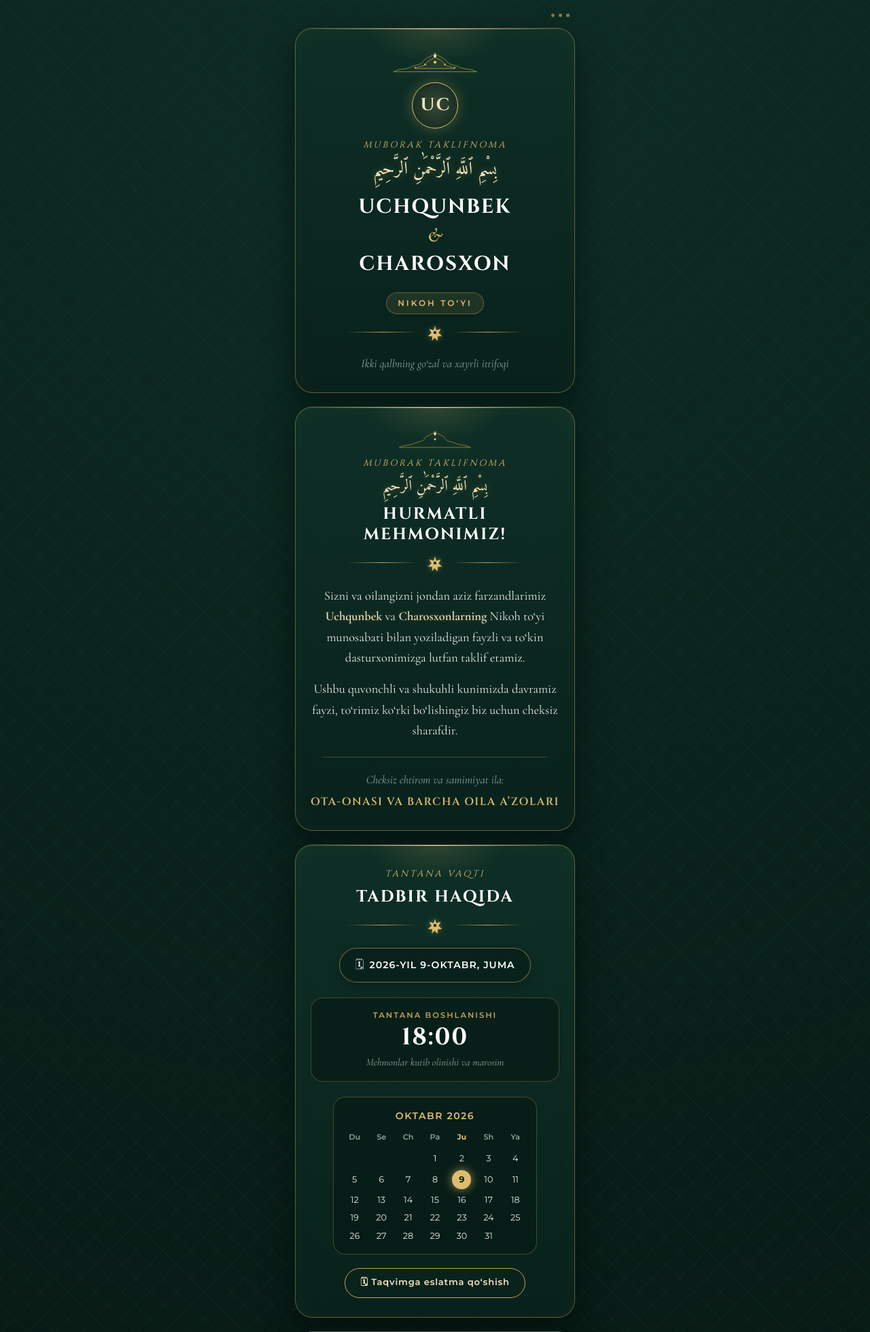
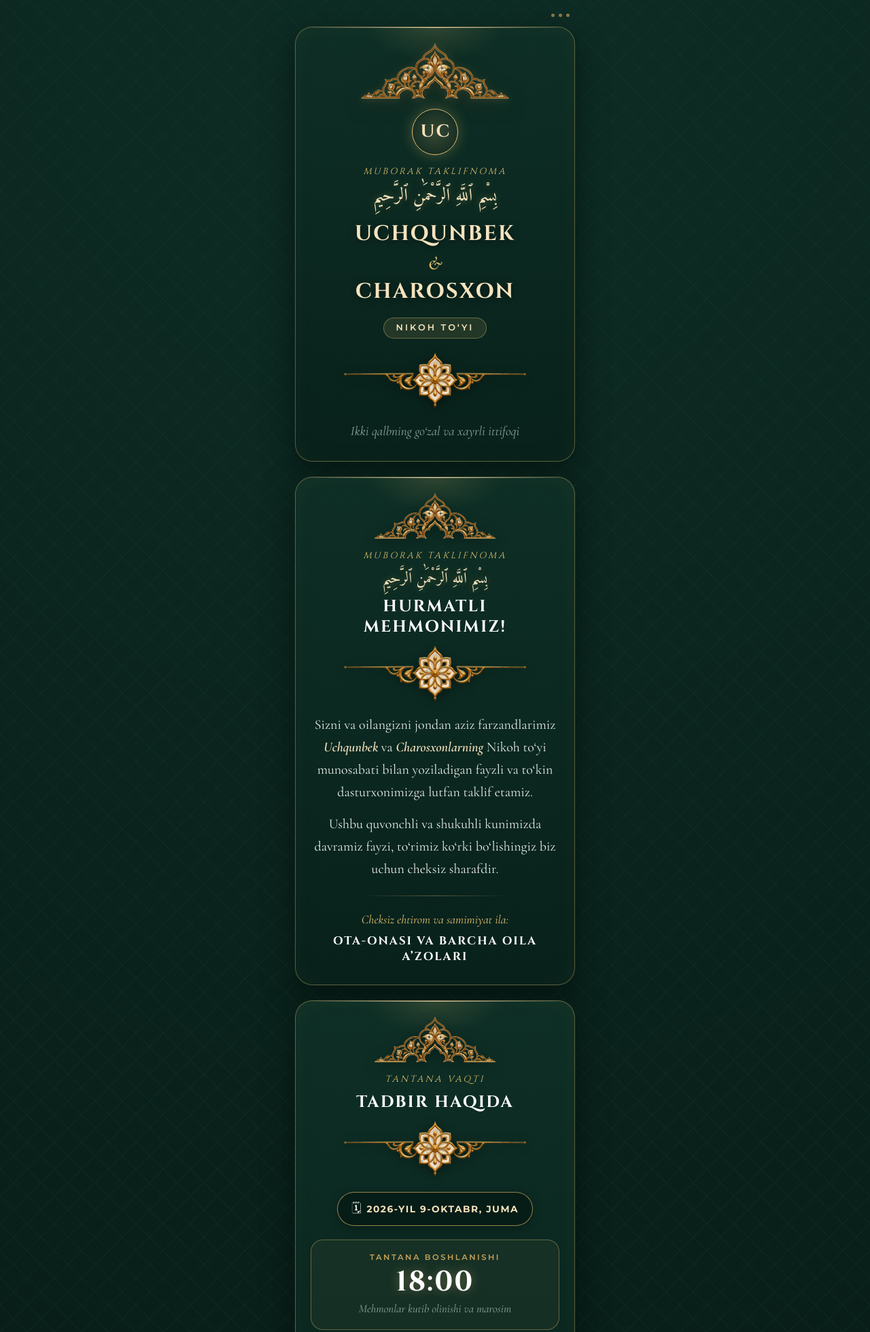
Before and after one commit to AbdulazizFrost/taklivo-bot, a Python web app: template templates/orders/9/index.html in a window 1280 px wide. Shown: the top 1959 px of the page at 68% size. Run offline with Jinja, Linux system fonts and the light colour scheme; the template is opened without the code that fills it, so the values that code supplies are empty; some libraries are stand-ins or nearby versions.

Commit message:
feat(order-9): integrate original 3D golden arch and floral divider assets

```diff
--- a/templates/orders/9/index.html
+++ b/templates/orders/9/index.html
@@ -27,21 +27,9 @@
             <section class="emerald-card hero-card">
                 <div class="card-glow"></div>
 
-                <!-- Ornate Gold Taj / Crown Header -->
-                <div class="gold-taj-ornament">
-                    <svg viewBox="0 0 240 60" class="taj-svg" preserveAspectRatio="xMidYMid meet">
-                        <!-- Crown / Arch Motif -->
-                        <path d="M120 6 C115 16, 95 18, 90 28 C85 38, 70 36, 60 42 C50 48, 30 46, 15 54 L225 54 C210 46, 190 48, 180 42 C170 36, 155 38, 150 28 C145 18, 125 16, 120 6 Z" fill="none" stroke="#d4af37" stroke-width="1.2" opacity="0.9"/>
-                        <!-- Inner Filigree Details -->
-                        <path d="M120 16 C112 24, 100 25, 96 34 C92 41, 78 40, 70 46 L170 46 C162 40, 148 41, 144 34 C140 25, 128 24, 120 16 Z" fill="rgba(212,175,55,0.08)" stroke="#e5c777" stroke-width="1"/>
-                        <!-- Center Diamond & Gems -->
-                        <polygon points="120,8 124,14 120,20 116,14" fill="#f8e5b9"/>
-                        <circle cx="120" cy="30" r="3.5" fill="#e5c777"/>
-                        <circle cx="95" cy="36" r="2.5" fill="#d4af37"/>
-                        <circle cx="145" cy="36" r="2.5" fill="#d4af37"/>
-                        <circle cx="70" cy="44" r="2" fill="#c5a059"/>
-                        <circle cx="170" cy="44" r="2" fill="#c5a059"/>
-                    </svg>
+                <!-- Exact 3D Gold Arch Ornament -->
+                <div class="gold-arch-wrap">
+                    <img src="images/gold-arch.png" alt="Zarhal Toj Naqshi" class="gold-arch-img">
                 </div>
 
                 <div class="monogram-badge">
@@ -62,16 +50,9 @@
 
                 <span class="event-type-badge">NIKOH TO‘YI</span>
 
-                <!-- Rosette Divider -->
-                <div class="rosette-divider">
-                    <span class="rosette-line"></span>
-                    <div class="rosette-symbol">
-                        <svg viewBox="0 0 40 40" class="rosette-svg">
-                            <path d="M20 5 L23 15 L33 12 L28 21 L36 28 L26 29 L26 39 L19 32 L13 39 L14 29 L4 28 L12 21 L7 12 L17 15 Z" fill="#dfbd6e"/>
-                            <circle cx="20" cy="20" r="4" fill="#0b241e" stroke="#dfbd6e" stroke-width="1.5"/>
-                        </svg>
-                    </div>
-                    <span class="rosette-line"></span>
+                <!-- Exact 3D Gold Rosette Divider -->
+                <div class="gold-divider-wrap">
+                    <img src="images/gold-divider.png" alt="Zarhal Naqshli Chiziq" class="gold-divider-img">
                 </div>
 
                 <p class="hero-subtext">Ikki qalbning go‘zal va xayrli ittifoqi</p>
@@ -81,13 +62,9 @@
             <section class="emerald-card invite-letter-card">
                 <div class="card-glow"></div>
 
-                <!-- Crown Ornament -->
-                <div class="gold-taj-ornament mini">
-                    <svg viewBox="0 0 240 60" class="taj-svg" preserveAspectRatio="xMidYMid meet">
-                        <path d="M120 6 C115 16, 95 18, 90 28 C85 38, 70 36, 60 42 C50 48, 30 46, 15 54 L225 54 C210 46, 190 48, 180 42 C170 36, 155 38, 150 28 C145 18, 125 16, 120 6 Z" fill="none" stroke="#d4af37" stroke-width="1.2"/>
-                        <polygon points="120,8 124,14 120,20 116,14" fill="#f8e5b9"/>
-                        <circle cx="120" cy="30" r="3" fill="#e5c777"/>
-                    </svg>
+                <!-- Exact 3D Gold Arch Ornament -->
+                <div class="gold-arch-wrap mini">
+                    <img src="images/gold-arch.png" alt="Zarhal Toj Naqshi" class="gold-arch-img">
                 </div>
 
                 <span class="sub-header-tag">MUBORAK TAKLIFNOMA</span>
@@ -98,16 +75,9 @@
 
                 <h2 class="main-card-headline">HURMATLI MEHMONIMIZ!</h2>
 
-                <!-- Rosette Divider -->
-                <div class="rosette-divider">
-                    <span class="rosette-line"></span>
-                    <div class="rosette-symbol">
-                        <svg viewBox="0 0 40 40" class="rosette-svg">
-                            <path d="M20 5 L23 15 L33 12 L28 21 L36 28 L26 29 L26 39 L19 32 L13 39 L14 29 L4 28 L12 21 L7 12 L17 15 Z" fill="#dfbd6e"/>
-                            <circle cx="20" cy="20" r="4" fill="#0b241e" stroke="#dfbd6e" stroke-width="1.5"/>
-                        </svg>
-                    </div>
-                    <span class="rosette-line"></span>
+                <!-- Exact 3D Gold Rosette Divider -->
+                <div class="gold-divider-wrap">
+                    <img src="images/gold-divider.png" alt="Zarhal Naqshli Chiziq" class="gold-divider-img">
                 </div>
 
                 <div class="letter-body-paragraphs">
@@ -135,19 +105,17 @@
             <section class="emerald-card event-details-card">
                 <div class="card-glow"></div>
 
+                <!-- Exact 3D Gold Arch Ornament -->
+                <div class="gold-arch-wrap mini">
+                    <img src="images/gold-arch.png" alt="Zarhal Toj Naqshi" class="gold-arch-img">
+                </div>
+
                 <span class="sub-header-tag">TANTANA VAQTI</span>
                 <h2 class="main-card-headline">TADBIR HAQIDA</h2>
 
-                <!-- Rosette Divider -->
-                <div class="rosette-divider">
-                    <span class="rosette-line"></span>
-                    <div class="rosette-symbol">
-                        <svg viewBox="0 0 40 40" class="rosette-svg">
-                            <path d="M20 5 L23 15 L33 12 L28 21 L36 28 L26 29 L26 39 L19 32 L13 39 L14 29 L4 28 L12 21 L7 12 L17 15 Z" fill="#dfbd6e"/>
-                            <circle cx="20" cy="20" r="4" fill="#0b241e" stroke="#dfbd6e" stroke-width="1.5"/>
-                        </svg>
-                    </div>
-                    <span class="rosette-line"></span>
+                <!-- Exact 3D Gold Rosette Divider -->
+                <div class="gold-divider-wrap">
+                    <img src="images/gold-divider.png" alt="Zarhal Naqshli Chiziq" class="gold-divider-img">
                 </div>
 
                 <!-- Date Pill from Screenshot -->
@@ -225,19 +193,17 @@
             <section class="emerald-card venue-location-card">
                 <div class="card-glow"></div>
 
+                <!-- Exact 3D Gold Arch Ornament -->
+                <div class="gold-arch-wrap mini">
+                    <img src="images/gold-arch.png" alt="Zarhal Toj Naqshi" class="gold-arch-img">
+                </div>
+
                 <span class="sub-header-tag">MANZIL & LOKATSIYA</span>
                 <h2 class="main-card-headline">TO‘YXONA MANZILI</h2>
 
-                <!-- Rosette Divider -->
-                <div class="rosette-divider">
-                    <span class="rosette-line"></span>
-                    <div class="rosette-symbol">
-                        <svg viewBox="0 0 40 40" class="rosette-svg">
-                            <path d="M20 5 L23 15 L33 12 L28 21 L36 28 L26 29 L26 39 L19 32 L13 39 L14 29 L4 28 L12 21 L7 12 L17 15 Z" fill="#dfbd6e"/>
-                            <circle cx="20" cy="20" r="4" fill="#0b241e" stroke="#dfbd6e" stroke-width="1.5"/>
-                        </svg>
-                    </div>
-                    <span class="rosette-line"></span>
+                <!-- Exact 3D Gold Rosette Divider -->
+                <div class="gold-divider-wrap">
+                    <img src="images/gold-divider.png" alt="Zarhal Naqshli Chiziq" class="gold-divider-img">
                 </div>
 
                 <div class="venue-showcase-box">
@@ -293,8 +259,18 @@
             <section class="emerald-card ayah-blessing-card">
                 <div class="card-glow"></div>
 
+                <!-- Exact 3D Gold Arch Ornament -->
+                <div class="gold-arch-wrap mini">
+                    <img src="images/gold-arch.png" alt="Zarhal Toj Naqshi" class="gold-arch-img">
+                </div>
+
                 <div class="ayah-arabic-text">
                     وَمِنْ آيَاتِهِ أَنْ خَلَقَ لَكُم مِّنْ أَنفُسِكُمْ أَزْوَاجًا لِّتَسْكُنُوا إِلَيْهَا وَجَعَلَ بَيْنَكُم مَّوَدَّةً وَرَحْمَةً
+                </div>
+
+                <!-- Exact 3D Gold Rosette Divider -->
+                <div class="gold-divider-wrap">
+                    <img src="images/gold-divider.png" alt="Zarhal Naqshli Chiziq" class="gold-divider-img">
                 </div>
 
                 <blockquote class="ayah-uzbek-translation">
--- a/templates/orders/9/style.css
+++ b/templates/orders/9/style.css
@@ -67,13 +67,13 @@ body {
     position: relative;
 }
 
-/* Decorative Top Dots (From screenshot top right) */
+/* Decorative Top Dots */
 .top-nav-decor {
     display: flex;
     justify-content: flex-end;
     align-items: center;
     gap: 6px;
-    padding: 0 8px 16px;
+    padding: 0 8px 14px;
 }
 
 .decor-dot {
@@ -88,17 +88,17 @@ body {
 .content-stream {
     display: flex;
     flex-direction: column;
-    gap: 20px;
+    gap: 22px;
 }
 
 /* ==========================================================================
-   THE EMERALD CARD (Exact match to screenshot container)
+   THE EMERALD CARD
    ========================================================================== */
 .emerald-card {
     background: var(--bg-card-gradient);
     border: 1px solid var(--gold-border);
     border-radius: var(--radius-card);
-    padding: 32px 22px 28px;
+    padding: 28px 22px 28px;
     text-align: center;
     position: relative;
     box-shadow: var(--shadow-emerald), inset 0 0 35px rgba(223, 189, 110, 0.04);
@@ -128,25 +128,47 @@ body {
 }
 
 /* ==========================================================================
-   ORNAMENTS & EMBLEMS
+   REAL 3D GOLD ORNAMENTS (From Reference Assets)
    ========================================================================== */
-.gold-taj-ornament {
-    width: 140px;
-    margin: 0 auto 12px;
+.gold-arch-wrap {
+    display: flex;
+    justify-content: center;
+    align-items: center;
+    margin: -6px auto 14px;
+    width: 100%;
 }
 
-.gold-taj-ornament.mini {
-    width: 120px;
-    margin: 0 auto 10px;
+.gold-arch-img {
+    width: 220px;
+    max-width: 68%;
+    height: auto;
+    display: block;
+    filter: drop-shadow(0 6px 14px rgba(0, 0, 0, 0.5)) drop-shadow(0 2px 6px rgba(223, 189, 110, 0.25));
 }
 
-.taj-svg {
+.gold-arch-wrap.mini .gold-arch-img {
+    width: 180px;
+    max-width: 58%;
+    filter: drop-shadow(0 4px 10px rgba(0, 0, 0, 0.45));
+}
+
+.gold-divider-wrap {
+    display: flex;
+    justify-content: center;
+    align-items: center;
+    margin: 12px auto 18px;
     width: 100%;
+}
+
+.gold-divider-img {
+    width: 270px;
+    max-width: 84%;
     height: auto;
     display: block;
-    filter: drop-shadow(0 2px 6px rgba(223, 189, 110, 0.3));
+    filter: drop-shadow(0 3px 8px rgba(0, 0, 0, 0.45));
 }
 
+/* Sub-header Tag */
 .sub-header-tag {
     display: block;
     font-family: var(--font-heading);
@@ -195,38 +217,8 @@ body {
     margin-left: 2px;
 }
 
-/* Rosette Divider (8-pointed star with gold whisker lines from screenshot) */
-.rosette-divider {
-    display: flex;
-    align-items: center;
-    justify-content: center;
-    gap: 12px;
-    margin: 14px auto 20px;
-    max-width: 260px;
-}
-
-.rosette-line {
-    flex: 1;
-    height: 1px;
-    background: linear-gradient(90deg, transparent, var(--gold-antique), transparent);
-}
-
-.rosette-symbol {
-    width: 26px;
-    height: 26px;
-    display: flex;
-    align-items: center;
-    justify-content: center;
-}
-
-.rosette-svg {
-    width: 100%;
-    height: 100%;
-    filter: drop-shadow(0 0 4px rgba(223, 189, 110, 0.4));
-}
-
 /* ==========================================================================
-   HEADLINES & TYPOGRAPHY (Matching Screenshot)
+   HEADLINES & TYPOGRAPHY
    ========================================================================== */
 .main-card-headline {
     font-family: var(--font-heading);
@@ -248,71 +240,72 @@ body {
 
 .hero-name {
     font-family: var(--font-heading);
-    color: var(--text-white);
-    font-size: 1.85rem;
+    font-size: 1.95rem;
     font-weight: 700;
+    color: var(--gold-light);
     letter-spacing: 2px;
     text-transform: uppercase;
+    text-shadow: 0 2px 10px rgba(0, 0, 0, 0.5);
 }
 
 .hero-amp {
     font-family: var(--font-body);
+    font-size: 1.7rem;
     font-style: italic;
     color: var(--gold-primary);
-    font-size: 1.8rem;
     line-height: 1;
 }
 
 .event-type-badge {
     display: inline-block;
+    padding: 4px 18px;
+    background: rgba(223, 189, 110, 0.12);
+    border: 1px solid var(--gold-border);
+    border-radius: 20px;
+    color: var(--gold-light);
     font-family: var(--font-ui);
-    color: var(--gold-primary);
-    font-size: 0.75rem;
+    font-size: 0.8rem;
     font-weight: 600;
     letter-spacing: 3px;
-    text-transform: uppercase;
-    background: rgba(223, 189, 110, 0.1);
-    border: 1px solid rgba(223, 189, 110, 0.35);
-    padding: 5px 16px;
-    border-radius: 20px;
-    margin-top: 6px;
+    margin-bottom: 8px;
 }
 
 .hero-subtext {
     font-family: var(--font-body);
+    font-size: 1.2rem;
     font-style: italic;
     color: var(--text-muted);
-    font-size: 1.05rem;
 }
 
 /* ==========================================================================
-   LETTER BODY (Card 2)
+   CARD 2: INVITATION LETTER
    ========================================================================== */
 .letter-body-paragraphs {
     display: flex;
     flex-direction: column;
-    gap: 16px;
-    margin-bottom: 24px;
+    gap: 14px;
+    margin: 8px 0 22px;
 }
 
 .paragraph-text {
     font-family: var(--font-body);
-    font-size: 1.15rem;
+    font-size: 1.25rem;
     line-height: 1.65;
     color: var(--text-ivory);
+    font-weight: 400;
 }
 
 .highlight-gold-name {
     color: var(--gold-light);
     font-weight: 600;
-    text-shadow: 0 0 8px rgba(223, 189, 110, 0.3);
+    font-style: italic;
 }
 
 .letter-gold-separator {
-    width: 90%;
     height: 1px;
-    background: rgba(223, 189, 110, 0.25);
+    width: 60%;
     margin: 0 auto 20px;
+    background: linear-gradient(90deg, transparent, var(--gold-border), transparent);
 }
 
 .letter-signature-block {
@@ -322,127 +315,131 @@ body {
 .signature-intro {
     font-family: var(--font-body);
     font-style: italic;
-    color: var(--text-muted);
-    font-size: 1.05rem;
+    font-size: 1.12rem;
+    color: var(--gold-primary);
     margin-bottom: 6px;
 }
 
 .signature-family {
     font-family: var(--font-heading);
-    color: var(--gold-primary);
-    font-size: 1rem;
-    font-weight: 600;
-    letter-spacing: 1.5px;
-    text-transform: uppercase;
+    font-size: 1.05rem;
+    font-weight: 700;
+    color: var(--text-white);
+    letter-spacing: 2px;
+    line-height: 1.4;
 }
 
 /* ==========================================================================
-   EVENT DATE & TIME (Card 3 — Exact match to screenshot date pill)
+   CARD 3: EVENT DETAILS & DATE
    ========================================================================== */
 .event-date-badge-pill {
     display: inline-flex;
     align-items: center;
-    justify-content: center;
     gap: 8px;
-    background: #09211b;
-    border: 1px solid rgba(223, 189, 110, 0.5);
-    padding: 12px 22px;
+    background: rgba(7, 26, 21, 0.85);
+    border: 1px solid var(--gold-border-bright);
+    padding: 10px 20px;
     border-radius: 30px;
-    box-shadow: 0 6px 18px rgba(0, 0, 0, 0.25);
-    margin-bottom: 22px;
+    margin: 4px auto 20px;
+    box-shadow: 0 4px 15px rgba(0, 0, 0, 0.3);
 }
 
 .pill-cal-icon {
-    font-size: 1rem;
+    font-size: 1.1rem;
 }
 
 .pill-cal-text {
     font-family: var(--font-ui);
-    color: var(--text-white);
-    font-size: 0.88rem;
-    font-weight: 600;
-    letter-spacing: 1px;
+    font-size: 0.86rem;
+    font-weight: 700;
+    letter-spacing: 1.5px;
+    color: var(--gold-light);
     text-transform: uppercase;
 }
 
 .time-callout-box {
-    background: rgba(7, 26, 21, 0.6);
-    border: 1px solid rgba(223, 189, 110, 0.25);
+    background: rgba(223, 189, 110, 0.05);
+    border: 1px solid var(--gold-border);
     border-radius: var(--radius-inner);
-    padding: 16px;
-    margin-bottom: 22px;
+    padding: 16px 20px;
+    margin-bottom: 20px;
 }
 
 .time-label {
     display: block;
     font-family: var(--font-ui);
-    color: var(--gold-antique);
     font-size: 0.72rem;
     font-weight: 600;
-    letter-spacing: 2px;
+    letter-spacing: 2.5px;
+    color: var(--gold-antique);
+    text-transform: uppercase;
     margin-bottom: 4px;
 }
 
 .time-main {
     display: block;
     font-family: var(--font-heading);
+    font-size: 2.6rem;
+    font-weight: 700;
     color: var(--text-white);
-    font-size: 2.2rem;
-    font-weight: 700;
     letter-spacing: 2px;
     line-height: 1.1;
-    margin-bottom: 4px;
+    text-shadow: 0 0 15px rgba(223, 189, 110, 0.4);
 }
 
 .time-sub {
     display: block;
     font-family: var(--font-body);
+    font-size: 1.05rem;
     font-style: italic;
     color: var(--text-muted);
-    font-size: 0.95rem;
+    margin-top: 4px;
 }
 
 /* Mini Calendar Box */
 .emerald-calendar-box {
-    background: rgba(7, 26, 21, 0.7);
-    border: 1px solid rgba(223, 189, 110, 0.28);
+    background: #061813;
+    border: 1px solid var(--gold-border);
     border-radius: var(--radius-inner);
-    padding: 16px 14px;
-    max-width: 300px;
-    margin: 0 auto 20px;
+    padding: 18px 14px;
+    margin-bottom: 20px;
 }
 
 .cal-month-title {
-    font-family: var(--font-ui);
-    font-size: 0.88rem;
+    font-family: var(--font-heading);
+    font-size: 1rem;
     font-weight: 600;
-    color: var(--gold-primary);
-    letter-spacing: 1.5px;
+    color: var(--gold-light);
+    letter-spacing: 2px;
     text-transform: uppercase;
     margin-bottom: 12px;
+    text-align: center;
 }
 
 .cal-days-grid {
     display: grid;
     grid-template-columns: repeat(7, 1fr);
     gap: 6px;
-    align-items: center;
     text-align: center;
     font-family: var(--font-ui);
     font-size: 0.8rem;
-    color: var(--text-ivory);
 }
 
 .c-head {
-    font-size: 0.7rem;
+    color: var(--text-muted);
+    font-size: 0.72rem;
     font-weight: 600;
-    color: var(--text-muted);
     padding-bottom: 6px;
 }
 
-.c-gold {
+.c-head.c-gold {
     color: var(--gold-primary);
-    font-weight: 700;
+}
+
+.cal-days-grid span {
+    padding: 6px 0;
+    border-radius: 8px;
+    color: var(--text-ivory);
 }
 
 .c-empty {
@@ -450,59 +447,59 @@ body {
 }
 
 .c-active-day {
-    background: var(--gold-primary);
-    color: #09211b;
-    font-weight: 700;
-    border-radius: 50%;
-    width: 28px;
-    height: 28px;
-    line-height: 28px;
-    margin: 0 auto;
-    box-shadow: 0 0 14px rgba(223, 189, 110, 0.7);
+    background: linear-gradient(135deg, var(--gold-primary), var(--gold-antique)) !important;
+    color: #071a15 !important;
+    font-weight: 700 !important;
+    box-shadow: 0 0 12px rgba(223, 189, 110, 0.6);
+    transform: scale(1.08);
 }
 
 .btn-cal-add {
+    display: inline-flex;
+    align-items: center;
+    justify-content: center;
+    width: 100%;
+    padding: 13px 20px;
     background: transparent;
-    border: 1px solid var(--gold-antique);
+    border: 1px solid var(--gold-primary);
+    border-radius: 30px;
     color: var(--gold-light);
     font-family: var(--font-ui);
-    font-size: 0.82rem;
+    font-size: 0.84rem;
     font-weight: 600;
-    letter-spacing: 0.8px;
-    padding: 10px 22px;
-    border-radius: 30px;
+    letter-spacing: 1px;
     cursor: pointer;
-    transition: all 0.3s;
+    transition: all 0.3s ease;
 }
 
 .btn-cal-add:hover {
-    background: rgba(223, 189, 110, 0.15);
-    border-color: var(--gold-primary);
+    background: var(--gold-primary);
+    color: #071a15;
+    box-shadow: 0 4px 15px rgba(223, 189, 110, 0.4);
 }
 
 /* ==========================================================================
-   VENUE & MAP SECTION (Card 4)
+   CARD 4: VENUE & LOCATION
    ========================================================================== */
 .venue-showcase-box {
-    margin-bottom: 20px;
+    margin-bottom: 18px;
 }
 
 .venue-prominent-name {
     font-family: var(--font-heading);
-    color: var(--text-white);
-    font-size: 1.85rem;
+    color: var(--gold-light);
+    font-size: 1.8rem;
     font-weight: 700;
-    letter-spacing: 1px;
+    letter-spacing: 1.5px;
     margin-bottom: 4px;
 }
 
 .venue-badge-label {
     font-family: var(--font-ui);
-    color: var(--gold-primary);
-    font-size: 0.78rem;
-    letter-spacing: 2px;
-    font-weight: 600;
-    text-transform: uppercase;
+    color: var(--gold-antique);
+    font-size: 0.72rem;
+    font-weight: 700;
+    letter-spacing: 3px;
     margin-bottom: 12px;
 }
 
```
Also changed, not shown: other parts of templates/orders/9/style.css (+39 -40 lines), templates/orders/9/images/gold-arch.png (added), templates/orders/9/images/gold-divider.png (added).
